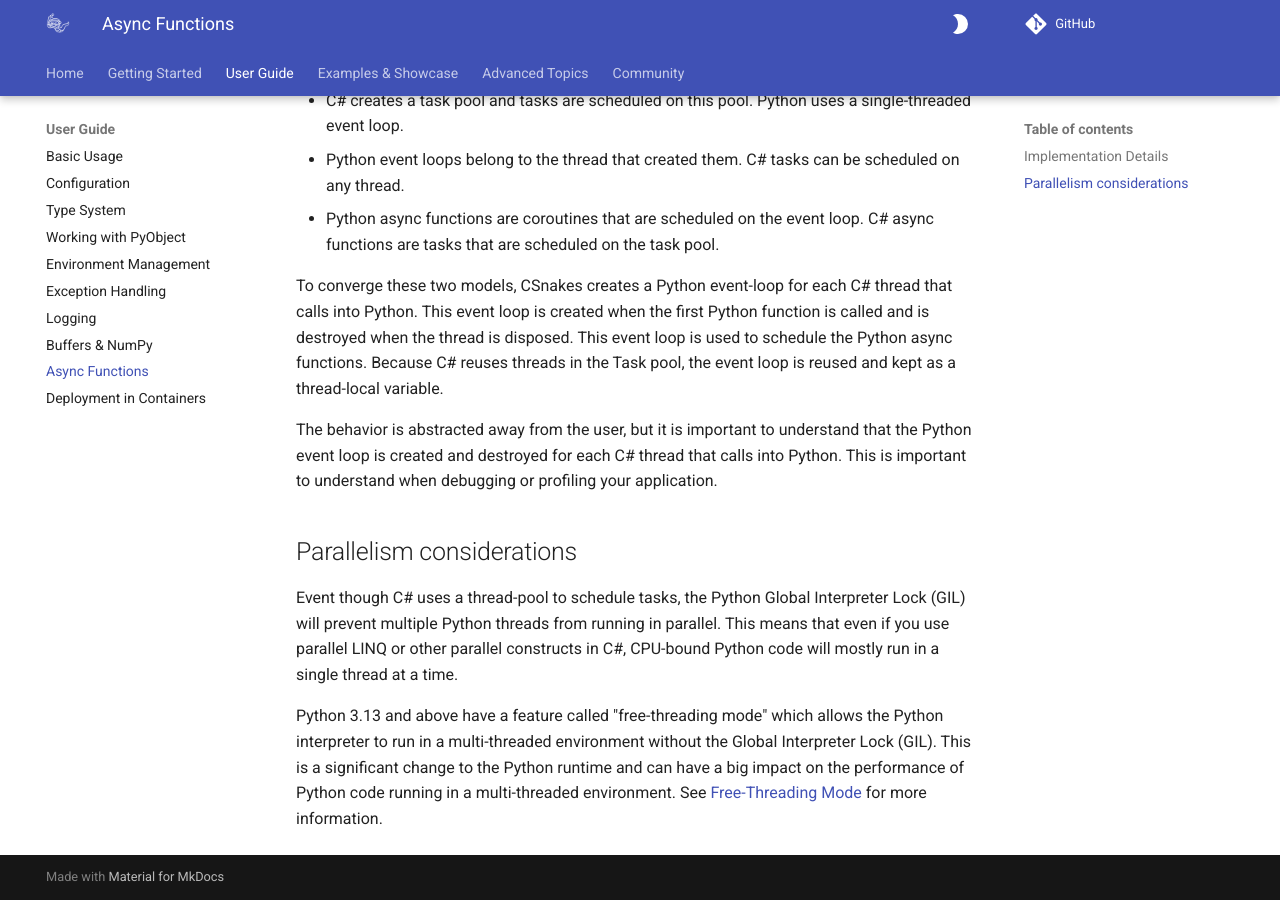
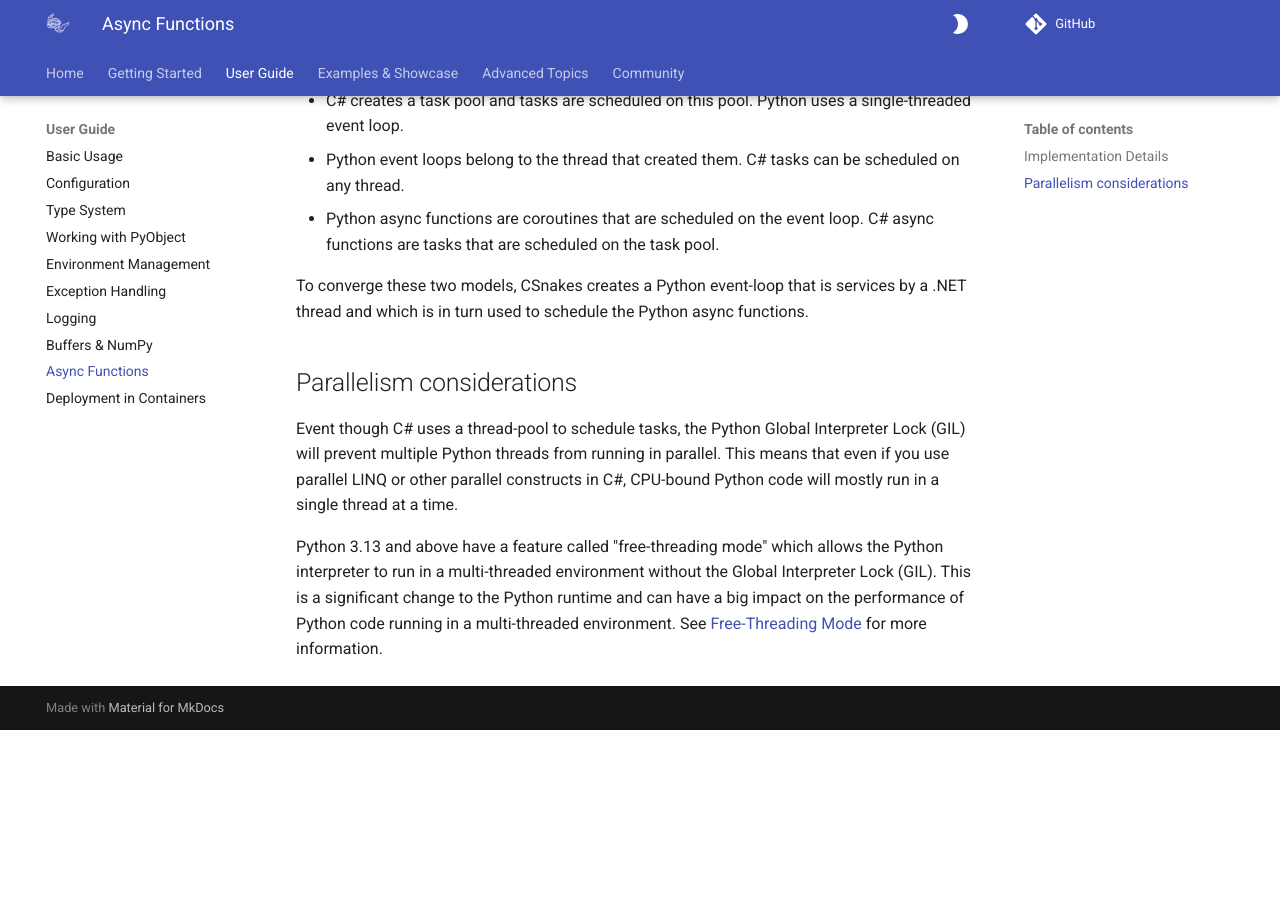
Before and after one commit to tonybaloney/CSnakes, an MkDocs documentation site: the page built from docs/user-guide/async.md, in a window 1280 px wide and 900 px high, scrolled down 595 px. Built offline with MkDocs 1.6.1 and Material for MkDocs 9.7.7, drawn with Linux system fonts in a browser that asks for light colours; comment, search, counter and statistics services are not loaded; the version menu is left out; after the commit the page ends 1325 px from its top, so only the background shows below that.

Commit message:
Fix obsolete async implementation details doc

```diff
--- a/docs/user-guide/async.md
+++ b/docs/user-guide/async.md
@@ -27,10 +27,7 @@ The [C# Async model](https://learn.microsoft.com/en-us/dotnet/standard/parallel-
 - Python event loops belong to the thread that created them. C# tasks can be scheduled on any thread.
 - Python async functions are coroutines that are scheduled on the event loop. C# async functions are tasks that are scheduled on the task pool.
 
-To converge these two models, CSnakes creates a Python event-loop for each C# thread that calls into Python. This event loop is created when the first Python function is called and is destroyed when the thread is disposed. This event loop is used to schedule the Python async functions.
-Because C# reuses threads in the Task pool, the event loop is reused and kept as a thread-local variable.
-
-The behavior is abstracted away from the user, but it is important to understand that the Python event loop is created and destroyed for each C# thread that calls into Python. This is important to understand when debugging or profiling your application.
+To converge these two models, CSnakes creates a Python event-loop that is services by a .NET thread and which is in turn used to schedule the Python async functions.
 
 ## Parallelism considerations
 
```
